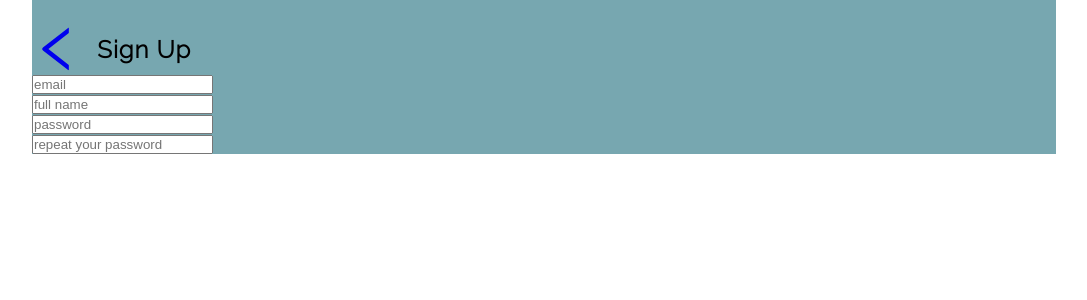
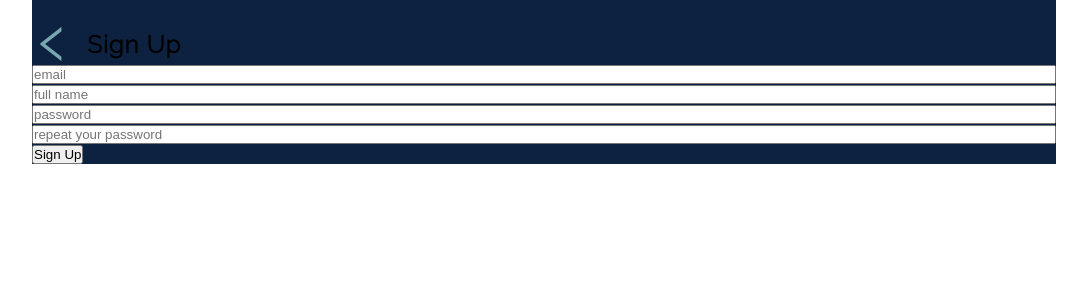
Before and after one commit to Fredvel123/store_app, a React (Create React App) app in the folder client/: page /signup in a window 1280 px wide. Shown: the top 300 px of the page, without its empty margins (96-1183 px from the left). Built offline with nearby package versions, Linux system fonts and the light colour scheme.

Commit message:
adding signup page

```diff
--- a/client/src/App.jsx
+++ b/client/src/App.jsx
@@ -1,6 +1,6 @@
 // import { getAllProducts } from './configs/endpoints';
 import { BrowserRouter, Route, Routes } from 'react-router-dom';
-import Signup from './components/Signin';
+import Signup from './components/SignUp';
 
 export default function App() {
 	return (
--- /dev/null
+++ b/client/src/components/SignUp/Inputs.jsx
@@ -0,0 +1,40 @@
+import React from 'react';
+import { InputStyled } from '../../styles/signup';
+
+function Inputs({
+	type,
+	placeh,
+	setState,
+	state,
+	expression,
+	validationPassword,
+}) {
+	const handlerChange = (e) => {
+		setState({ ...state, value: e.target.value });
+	};
+	const validations = () => {
+		if (expression) {
+			if (expression.test(state.value)) {
+				setState({ ...state, isValid: true });
+			} else {
+				setState({ ...state, isValid: false });
+			}
+		}
+		if (validationPassword) {
+			validationPassword();
+		}
+	};
+	return (
+		<InputStyled>
+			<input
+				type={type}
+				onChange={handlerChange}
+				placeholder={placeh}
+				onKeyUp={validations}
+				onBlur={validations}
+			/>
+		</InputStyled>
+	);
+}
+
+export default Inputs;
--- /dev/null
+++ b/client/src/components/SignUp/index.jsx
@@ -0,0 +1,81 @@
+import { useEffect, useState } from 'react';
+// styles css
+import Inputs from './Inputs';
+// styled components
+import { IconLeft, SignInStyles } from '../../styles/signup';
+// react router
+import { Link } from 'react-router-dom';
+// regular expressions
+import regExp from '../../configs/reg.exp';
+
+export default function Signup() {
+	// to change the page title
+	useEffect(() => {
+		document.title = 'Store app - Sign Up';
+	}, []);
+	// states
+	const [name, setName] = useState({ value: '', isValid: null });
+	const [email, setEmail] = useState({ value: '', isValid: null });
+	const [password, setPassword] = useState({ value: '', isValid: null });
+	const [repeatPasswd, setRepeatPasswd] = useState({
+		value: '',
+		isValid: null,
+	});
+	const passwordMatch = () => {
+		if (password.value === repeatPasswd.value) {
+			setRepeatPasswd({ ...repeatPasswd, isValid: true });
+		} else {
+			setRepeatPasswd({ ...repeatPasswd, isValid: false });
+		}
+	};
+
+	const handlerSubmit = (e) => {
+		e.preventDefault();
+		passwordMatch();
+		console.log(name);
+		console.log(email);
+		console.log(password);
+		console.log(repeatPasswd);
+	};
+	return (
+		<SignInStyles>
+			<div className="header">
+				<Link to="/">
+					<IconLeft />
+				</Link>
+				<h2>Sign Up</h2>
+			</div>
+			<form onSubmit={handlerSubmit}>
+				<Inputs
+					type="email"
+					placeh="email"
+					state={email}
+					setState={setEmail}
+					expression={regExp.email}
+				/>
+				<Inputs
+					type="text"
+					placeh="full name"
+					state={name}
+					setState={setName}
+					expression={regExp.name}
+				/>
+				<Inputs
+					type="password"
+					placeh="password"
+					state={password}
+					setState={setPassword}
+					expression={regExp.password}
+				/>
+				<Inputs
+					type="password"
+					placeh="repeat your password"
+					state={repeatPasswd}
+					setState={setRepeatPasswd}
+					validationPassword={passwordMatch}
+				/>
+				<button>Sign Up</button>
+			</form>
+		</SignInStyles>
+	);
+}
--- a/client/src/components/Signin/Inputs.jsx
+++ /dev/null
@@ -1,15 +0,0 @@
-import React from 'react';
-
-function Inputs({ type, placeh }) {
-	return (
-		<div>
-			<input
-				className="form-control mt-5 "
-				type={type}
-				placeholder={placeh}
-			/>
-		</div>
-	);
-}
-
-export default Inputs;
--- a/client/src/components/Signin/index.jsx
+++ /dev/null
@@ -1,32 +0,0 @@
-import { useEffect } from 'react';
-// styles css
-import Inputs from './Inputs';
-// styled components
-import { IconLeft, SignInStyles } from '../../styles/signup';
-// react router
-import { Link } from 'react-router-dom';
-
-export default function Signup() {
-	// to change the page title
-	useEffect(() => {
-		document.title = 'Store app - Sign Up';
-	}, []);
-
-	return (
-		<SignInStyles>
-			<div className="header">
-				<Link to="/">
-					<IconLeft />
-				</Link>
-				<h2>Sign Up</h2>
-			</div>
-			<form>
-				<Inputs type="email" placeh="email" />
-				<Inputs type="text" placeh="full name" />
-				<Inputs type="password" placeh="password" />
-				<Inputs type="password" placeh="repeat your password" />
-				{/* <Inputs type='' placeh=''  /> */}
-			</form>
-		</SignInStyles>
-	);
-}
--- /dev/null
+++ b/client/src/configs/reg.exp.js
@@ -0,0 +1,8 @@
+export default {
+	user: /^[a-zA-Z0-9_]{5,30}$/, // Letras, numeros, guion y guion_bajo
+	link: /^(ftp|http|https):\/\/[^ "]+$/, // para validar links
+	name: /^[a-zA-ZÀ-ÿ\s]{1,40}$/, // Letras y espacios, pueden llevar acentos.
+	password: /^.{5,25}$/, // 4 a 12 digitos.
+	email: /^[a-zA-Z0-9_.+-]+@[a-zA-Z0-9-]+\.[a-zA-Z0-9-.]+$/,
+	phone: /^\d{7,14}$/, // 7 a 14 numeros.
+};
--- a/client/src/styles/signup/index.jsx
+++ b/client/src/styles/signup/index.jsx
@@ -4,7 +4,7 @@ import { colors, fonts } from '../tools';
 import { LeftOutlined } from '@ant-design/icons';
 
 export const SignInStyles = styled.div`
-	background: ${colors.Blue_Gray};
+	background: ${colors.Dark_Blue};
 	font-family: ${fonts.extra};
 	width: 80%;
 	margin: 0 10%;
@@ -17,9 +17,21 @@ export const SignInStyles = styled.div`
 			margin-left: 1.5%;
 		}
 	}
+	form {
+		button {
+			margin: auto;
+		}
+	}
 `;
 
 export const IconLeft = styled(LeftOutlined)`
 	cursor: pointer;
-	font-size: 50px;
+	font-size: 40px;
+	color: ${colors.Blue_Gray};
 `;
+
+export const InputStyled = styled.div`
+	input {
+		width: 100%;
+	}
+`;
```
